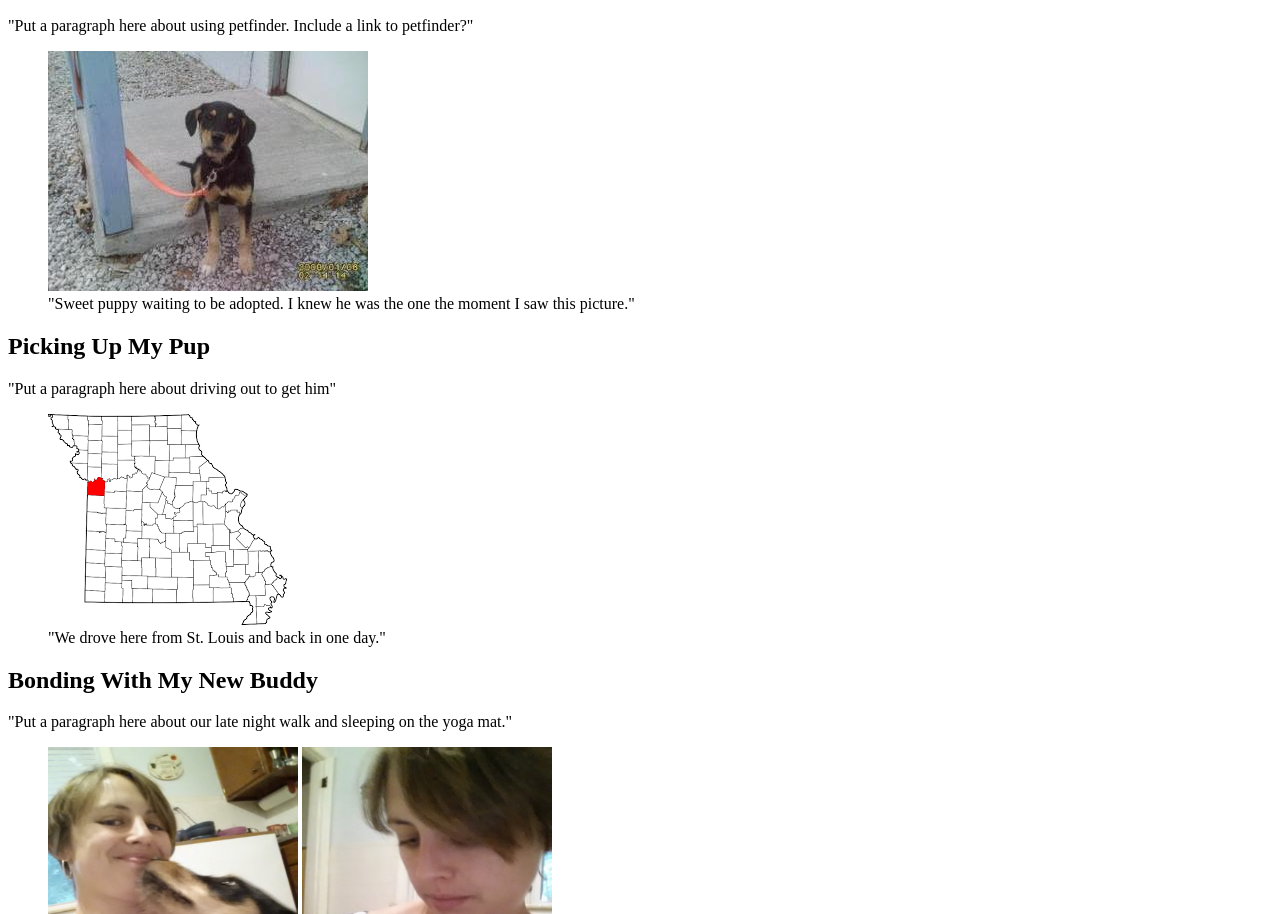
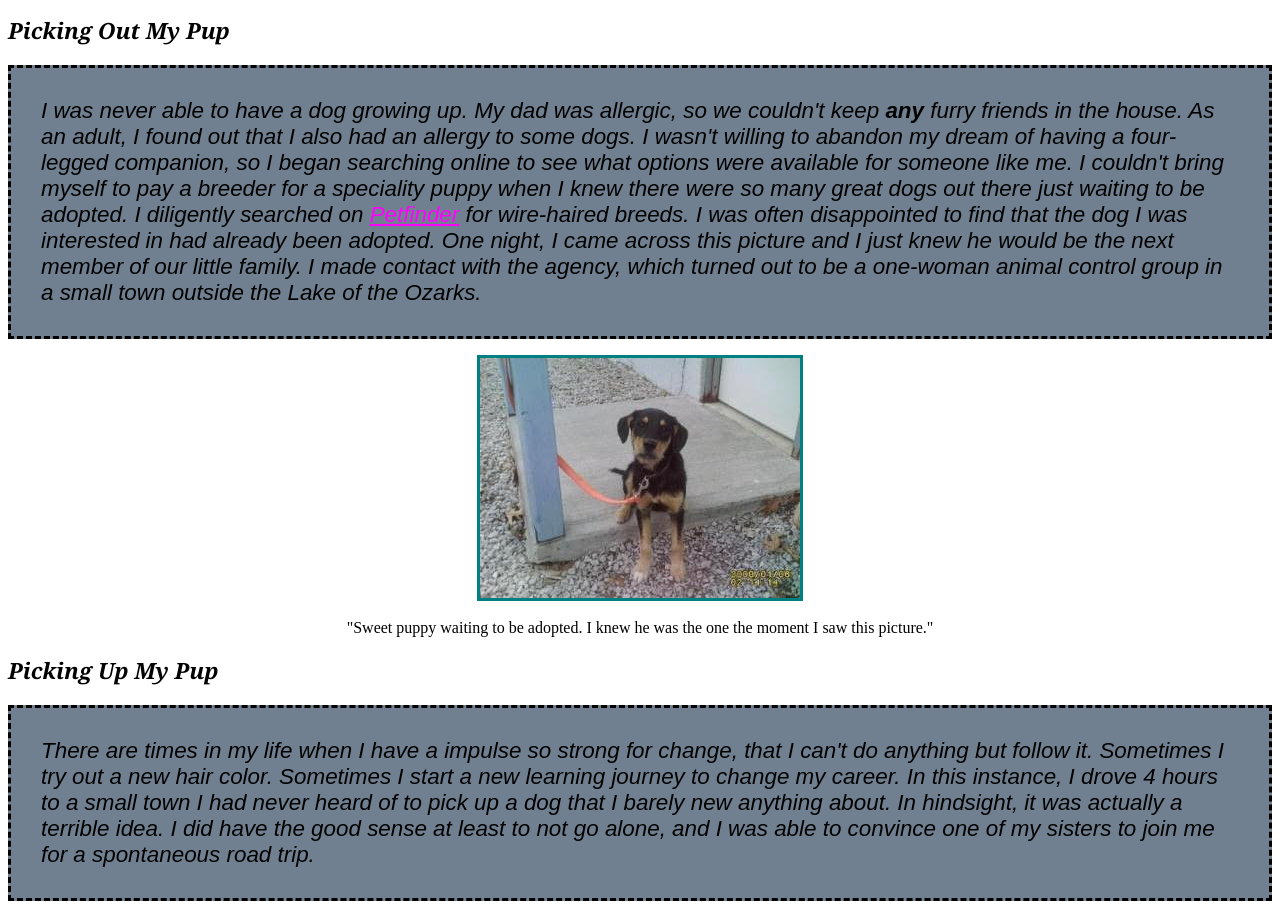
Before and after one commit to JBuck31/html-me-something, a plain HTML site: page index.html in a window 1280 px wide. Shown: the part 110-1024 px from the top of the page. Drawn offline with Linux system fonts and the light colour scheme.

Commit message:
added a class and an id

```diff
--- a/index.html
+++ b/index.html
@@ -3,6 +3,7 @@
 <html>
     <head>
         <title>Jen Buck - My First Furry Friend</title>
+        <link rel="stylesheet" href="styles.css" />
     </head>
 
     <body>
@@ -14,11 +15,11 @@
                 <section>
                     <a name="picking pup"></a>
                     <h2>Picking Out My Pup</h2>
-                    <p>
-                        "Put a paragraph here about using petfinder. Include a link to petfinder?"
+                    <p class="gray-paragraph">
+                        I was never able to have a dog growing up. My dad was allergic, so we couldn't keep <b>any</b> furry friends in the house. As an adult, I found out that I also had an allergy to some dogs. I wasn't willing to abandon my dream of having a four-legged companion, so I began searching online to see what options were available for someone like me. I couldn't bring myself to pay a breeder for a speciality puppy when I knew there were so many great dogs out there just waiting to be adopted. I diligently searched on <a href="https://www.petfinder.com/">Petfinder</a> for wire-haired breeds. I was often disappointed to find that the dog I was interested in had already been adopted. One night, I came across this picture and I just knew he would be the next member of our little family. I made contact with the agency, which turned out to be a one-woman animal control group in a small town outside the Lake of the Ozarks.
                     </p>
                     <figure>
-                        <img src = "images/adoptMe.jpg" alt = "Puppy waiting to be adopted">
+                        <img class=centered-img src = "images/adoptMe.jpg" alt = "Puppy waiting to be adopted">
                         <br><figcaption>
                             "Sweet puppy waiting to be adopted. I knew he was the one the moment I saw this picture."
                     </figure>
@@ -26,11 +27,11 @@
                 <section>
                     <a name= "getting pup"></a>
                     <h2>Picking Up My Pup</h2>
-                    <p>
-                        "Put a paragraph here about driving out to get him"
+                    <p class="gray-paragraph">
+                        There are times in my life when I have a impulse so strong for change, that I can't do anything but follow it. Sometimes I try out a new hair color. Sometimes I start a new learning journey to change my career. In this instance, I drove 4 hours to a small town I had never heard of to pick up a dog that I barely new anything about. In hindsight, it was actually a terrible idea. I did have the good sense at least to not go alone, and I was able to convince one of my sisters to join me for a spontaneous road trip.
                     </p>
                     <figure>
-                        <img src = "images/Blue_Springs_Map.png" alt = "Map showing Blue Springs, MO">
+                        <img class=centered-img src = "images/Blue_Springs_Map.png" alt = "Map showing Blue Springs, MO">
                         <br><figcaption>
                             "We drove here from St. Louis and back in one day."
                     </figure>
@@ -38,8 +39,8 @@
                 <section>
                     <a name = "bonding"></a>
                     <h2>Bonding With My New Buddy</h2>
-                    <p>
-                        "Put a paragraph here about our late night walk and sleeping on the yoga mat."
+                    <p class="gray-paragraph">
+                        I finally returned home with my new companion around 11:30pm. I was exhausted from all the driving and needed to get up early for work the next day. Even though this energetic ball of fur was my new family member, I was still nervous about letting this stange animal loose in my house while I slept. I tried putting him in a crate to sleep, but I quickly learned that wasn't going to work. I ended up in workout clothes and running shoes and I took my new friend for a 3 mile walk. We had both been in the car a long time and it was good for the both of us to have a chance to stretch our legs. As we walked, I felt my suspiscions confirmed that he would be a good fit for our family. Back at the house, I laid a yoga mat out on the kitchen floor. I was pretty certain he would start to cry again if I put him back in the kennel and we have a strict &quot; no animals in the bed &quot; rule in our house. I knew the only way I was getting any sleep that night was in the kitchen. I grabbed my pillow and a blanket and laid out on the mat. Riley cuddled up next to me and we both were able to finally get a little sleep.
                     </p>
                     <figure>
                        <img src = "images/bonding1.jpg" alt = "Scruffy puppy love" width="250" height="350">
@@ -48,7 +49,8 @@
                 </section>
             </article>
         </main>
-
+        <footer>
+            <p id="myFooter">Posted by J. Buck 2019</p></footer>
 
 
     </body>
```
